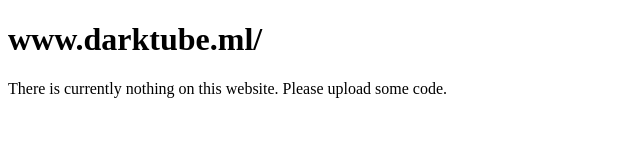
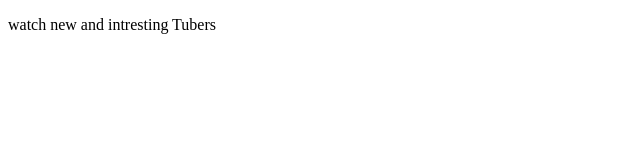
Before and after one commit to RyanY321/darktube-website, a plain HTML site: page index.html in a window 1280 px wide. Shown: the whole page, without its empty margins (0-640 px from the left). Drawn offline with Linux system fonts and the light colour scheme.

Commit message:
Add files via upload

```diff
--- a/index.html
+++ b/index.html
@@ -1,12 +1,11 @@
 <!DOCTYPE html>
+<html>
+<head>
+  <link rel="stylesheet" href="/style.css">
+  <title>DarkTube</title>
+</head>
 
-<html>
-  <head>
-    <title>Error</title>
-  </head>
-
-  <body>
-    <h1>www.darktube.ml/</h1>
-    <p>There is currently nothing on this website. Please upload some code.</p>
-  </body>
+<body>
+  <p>watch new and intresting Tubers</p>
+</body>
 </html>
--- /dev/null
+++ b/style.css
@@ -0,0 +1,8 @@
+html, body {
+  height: 100%;
+  width: 100%;
+}
+
+.red {
+  color:red;
+}
```
Also changed, not shown: script.js (added), 2 other files.
